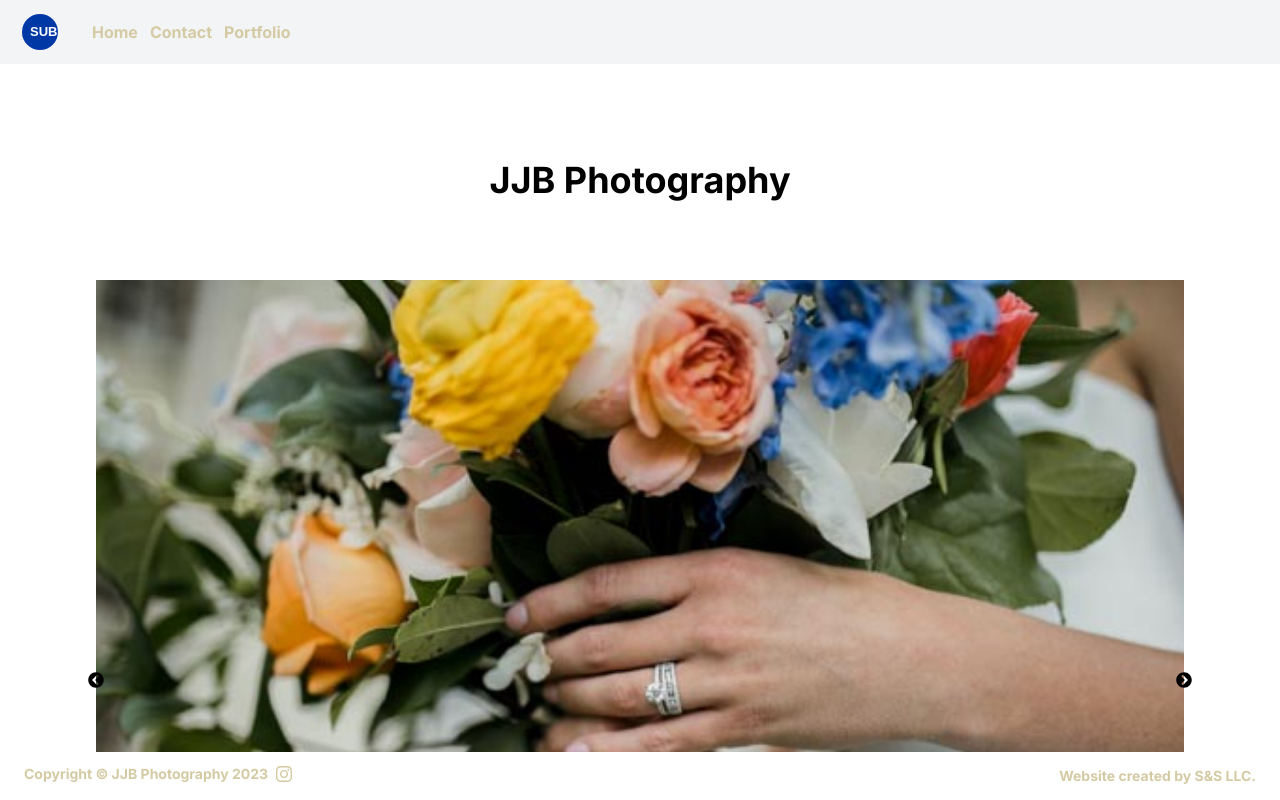
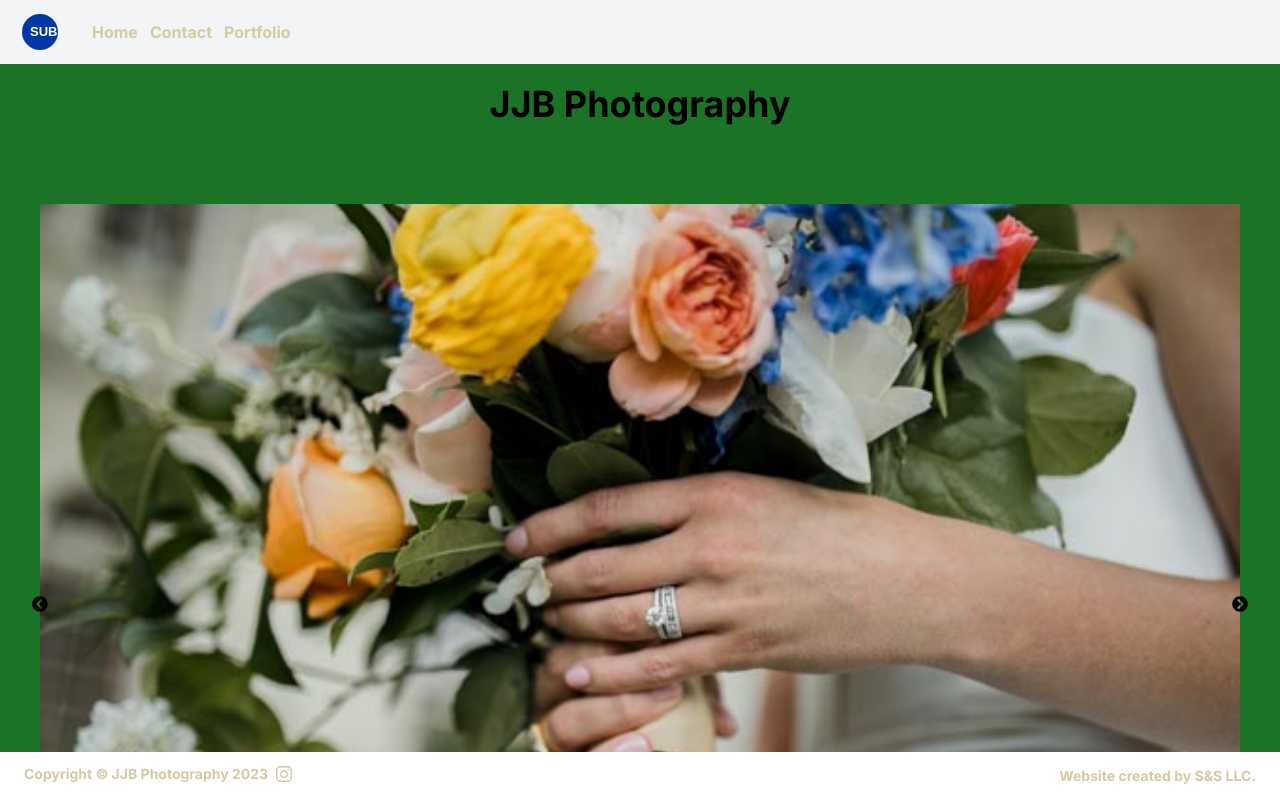
Before and after one commit to sramalho94/jjbphotography, a Next.js app: page / in a window 1280 px wide. Built offline with nearby package versions, Linux system fonts and the light colour scheme.

Commit message:
changes to padding

```diff
--- a/app/page.js
+++ b/app/page.js
@@ -5,9 +5,8 @@ import Portfolio from '@/components/Portfolio'
 import AboutMe from '@/components/AboutMe'
 export default function Home() {
   return (
-    <main className="flex flex-col items-center justify-between  min-h-screen md:p-24">
+    <main className="flex flex-col items-center justify-between  min-h-screen p-5 bg-dark-green">
       <Landing />
-
       <Portfolio />
       <AboutMe />
     </main>
```
